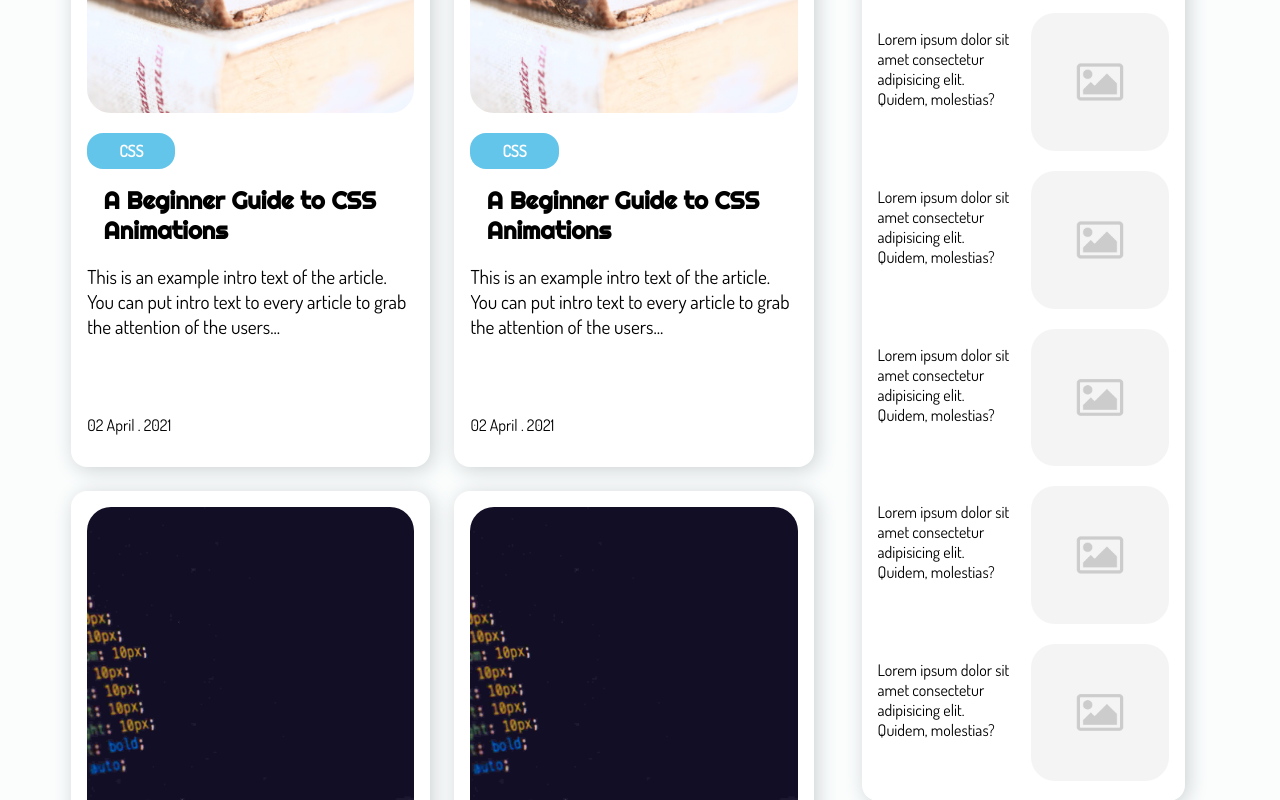
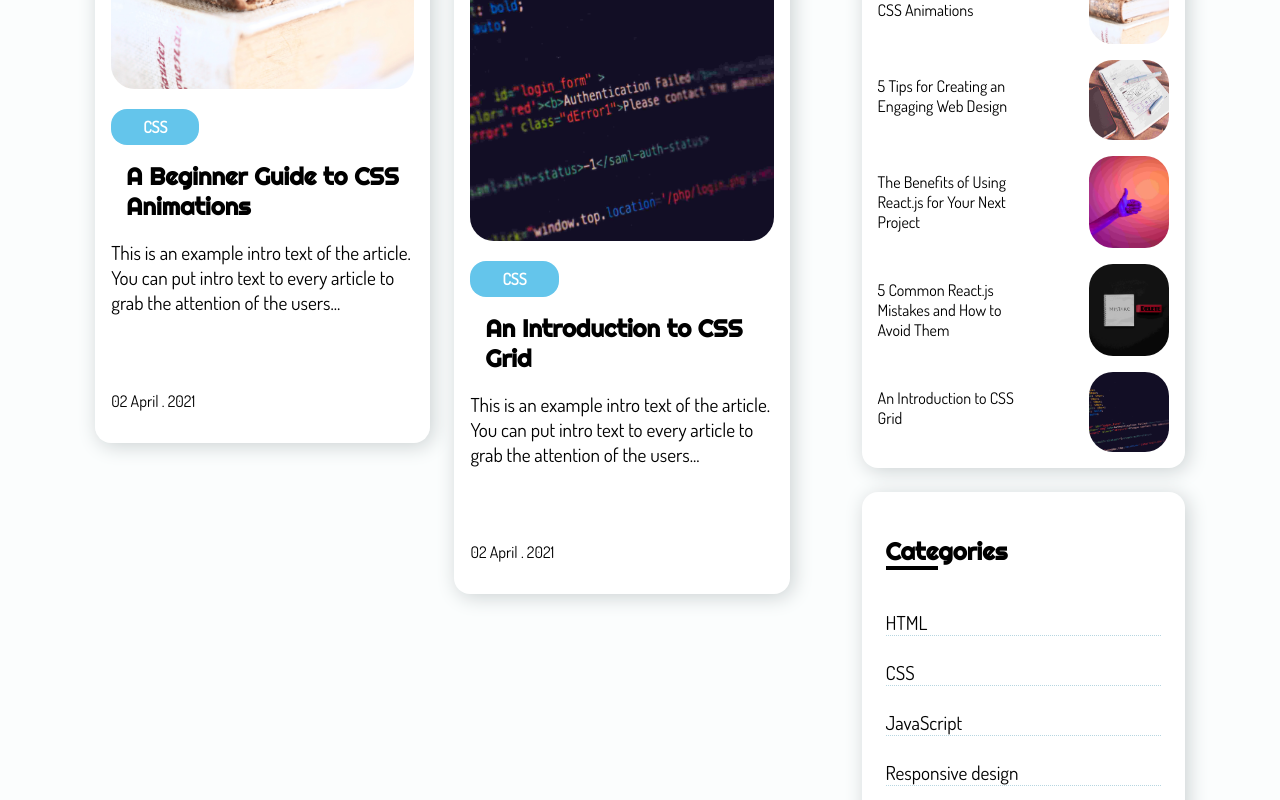
Before and after one commit to harizaldycahya/harizaldyblog, a Next.js app: page /css in a window 1280 px wide. Shown: the part 840-1640 px from the top of the page. Built offline with nearby package versions, Linux system fonts and the light colour scheme.

Commit message:
recent post image

```diff
--- a/components/Sidebar.js
+++ b/components/Sidebar.js
@@ -1,4 +1,6 @@
 import { motion } from 'framer-motion'
+import { blogs } from '../pages/Index';
+import Link from 'next/link'
 const Sidebar = () => {
     return (
         <div className="sidebar">
@@ -38,42 +40,21 @@ const Sidebar = () => {
                 hidden: { opacity: 0, scale: 0 }
             }}
             className="card recents">
-                <h2 className='label' >
+                    <h2 className='label' >
                         <span>
                         Rec
                         </span>
                         ents Posts
                     </h2>
-                    <div className='recent' ><p>Lorem ipsum dolor sit amet consectetur adipisicing elit. Quidem, molestias?</p>
-                        <div className='img_container'>
-                            <img src="assets/square.jpg" alt="" />
-                        </div>
-                        </div>
-                    <div className='recent' ><p>Lorem ipsum dolor sit amet consectetur adipisicing elit. Quidem, molestias?</p>
-                        <div className='img_container'>
-                            <img src="assets/square.jpg" alt="" />
-                        </div>
-                        </div>
-                    <div className='recent' ><p>Lorem ipsum dolor sit amet consectetur adipisicing elit. Quidem, molestias?</p>
-                        <div className='img_container'>
-                            <img src="assets/square.jpg" alt="" />
-                        </div>
-                        </div>
-                    <div className='recent' ><p>Lorem ipsum dolor sit amet consectetur adipisicing elit. Quidem, molestias?</p>
-                        <div className='img_container'>
-                            <img src="assets/square.jpg" alt="" />
-                        </div>
-                        </div>
-                    <div className='recent' ><p>Lorem ipsum dolor sit amet consectetur adipisicing elit. Quidem, molestias?</p>
-                        <div className='img_container'>
-                            <img src="assets/square.jpg" alt="" />
-                        </div>
-                        </div>
-                    <div className='recent' ><p>Lorem ipsum dolor sit amet consectetur adipisicing elit. Quidem, molestias?</p>
-                        <div className='img_container'>
-                            <img src="assets/square.jpg" alt="" />
-                        </div>
-                        </div>
+                    {blogs.map((blog)=>(
+                        <Link href={blog.slug} key={blog.id}>
+                            <div className='recent' ><p>{blog.title}</p>
+                                <div className='img_container'>
+                                    <img src={blog.img} alt="" />
+                                </div>
+                            </div>
+                        </Link>
+                    ))}
             </motion.div>
             <motion.div
             initial="hidden"
--- a/pages/[post].js
+++ b/pages/[post].js
@@ -10,7 +10,6 @@ export default function Post() {
       return "/"+blog.slug == asPath;
     });
     if(!blog) return 'loading..';
-    console.log(asPath);
     return (
 
       <div className="post">
--- a/pages/css.js
+++ b/pages/css.js
@@ -1,12 +1,47 @@
 import Title from "../components/Title"
 import Cards from "../components/Cards"
+import { motion } from 'framer-motion'
+import Link from 'next/link'
+import Sidebar from "../components/Sidebar";
 import { blogs } from './Index';
 export default function CSS() {
+    const posts = blogs.filter(posts => {
+      return posts.tag == 'CSS'
+    });
+    if(!posts) return 'loading..';
+
     return (
       <div>
-        <Title title="Css"></Title>
+        <Title title="CSS"></Title>
         <div className="space20"></div>
-        <Cards blogs1={blogs.filter((blog)=> blog.tag == 'CSS')} blogs2={blogs.filter((blog)=>blog.tag == 'CSS')}></Cards>
+        <div className="cards_container">
+            <div className="col2">
+                {posts.map((post)=>(
+                    <Link href={post.slug} key={post.id}>
+                        <motion.div
+                        initial="hidden"
+                        whileInView="visible"
+                        viewport={{ margin:'10%' }}
+                        transition={{ duration: 0.3, type: 'spring', bounce:0.2 }}
+                        variants={{
+                            visible: { opacity: 1, scale: 1 },
+                            hidden: { opacity: 0, scale: 0 }
+                        }}
+                        className="card">
+                            <div className='img_container'>
+                                <img src={post.img} alt="" />
+                            </div>
+                            <div className={post.tag} >{post.tag}</div>
+                            <h2 className="title" >{post.title}</h2>
+                            <p className="content">{post.des}</p>
+                            <div className="space5"></div>
+                            <p className="date" >{post.date}</p>
+                        </motion.div>
+                    </Link>
+                ))}
+            </div>
+            <Sidebar></Sidebar>
+        </div>
       </div>
     )
   }
--- a/styles/globals.css
+++ b/styles/globals.css
@@ -196,10 +196,20 @@ span{
   align-items: start;
   gap: 1.5rem;
   margin: 1.5rem 0rem 1.5rem 0rem;
+  grid-auto-rows: minmax(min-content, max-content);
 }
-.col1 a{
+.col1 a,.col2 a{
   color: black;
   text-decoration: none;
+}
+.col2{
+  display: grid;
+  grid-template-columns: 1fr;
+  align-items: start;
+  gap: 1.5rem;
+  padding: 1.5rem;
+  margin: 1.5rem 0rem 1.5rem 0rem;
+  grid-auto-rows: minmax(min-content, max-content);
 }
 .card{
   /* border: .3rem solid black; */
@@ -245,7 +255,7 @@ span{
   display: grid;
   grid-template-columns: 1fr;
   align-content: start;
-  padding: 1.5rem 1.5rem 1.5rem 1.5rem;
+  padding: 1.5rem;
   display: grid;
   gap: 1.5rem;
   margin: 1.5rem 0rem 1.5rem 0rem;
@@ -315,6 +325,10 @@ span{
 .quote{
   min-height: 20rem;
 }
+.recents a{
+  color: black;
+  text-decoration: none;
+}
 .recent{
   display: grid;
   grid-template-columns: 1fr 1fr;
@@ -330,7 +344,14 @@ span{
 .recent p{
   font-size: 1rem;
 }
-
+.recent .img_container{
+  display: flex;
+  justify-content: flex-end;
+}
+.recent img{
+  width: 5rem;
+  aspect-ratio: 1/1;
+}
 .contact{
   text-align: center;
   width: 80%;
@@ -414,6 +435,9 @@ span{
     grid-template-columns: 1fr;
   }
   .col1 a{
+  }
+  .col2{
+    grid-template-columns: 1fr 1fr;
   }
   .card{
   }
@@ -552,6 +576,9 @@ span{
     grid-template-columns: 1fr;
   }
   .col1 a{
+  }
+  .col2{
+    grid-template-columns: 1fr 1fr;
   }
   .card{
   }
```
Also changed, not shown: pages/design.js (+35 -1 lines), pages/react.js (+35 -1 lines).
